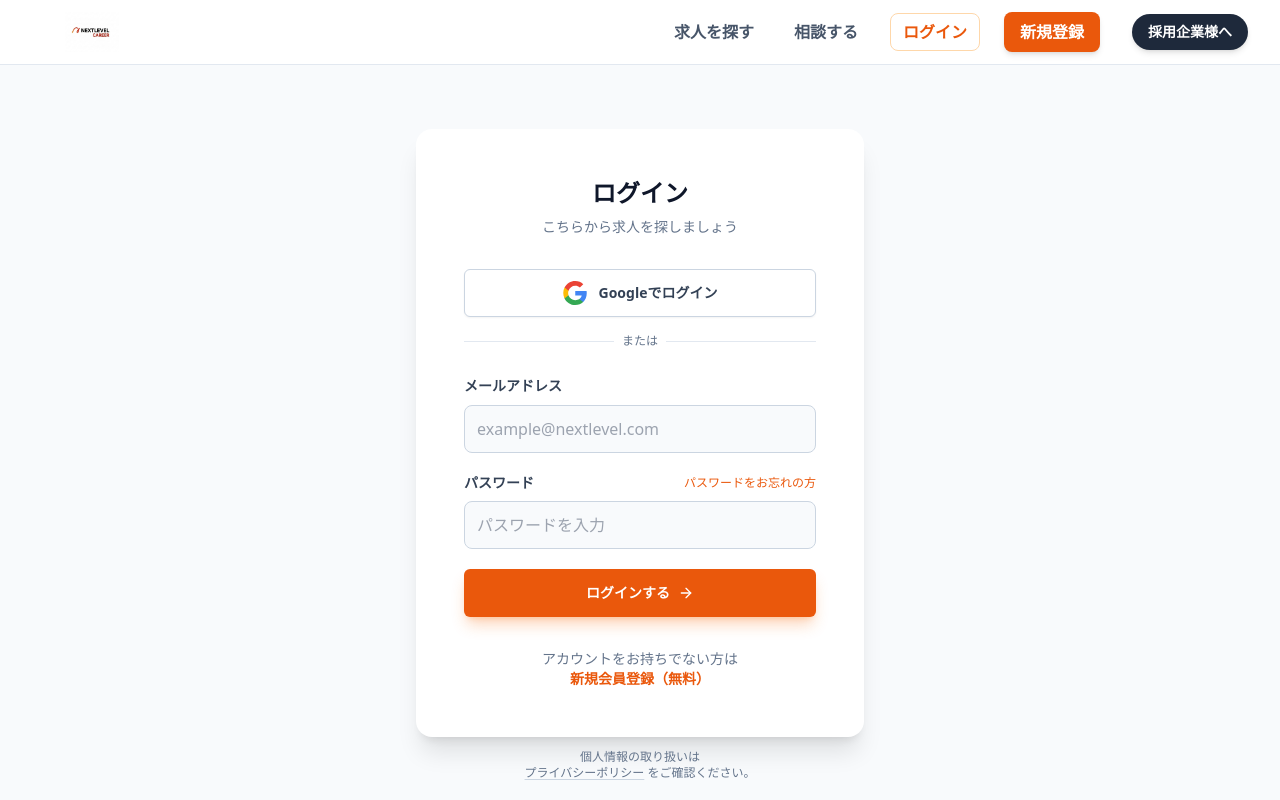
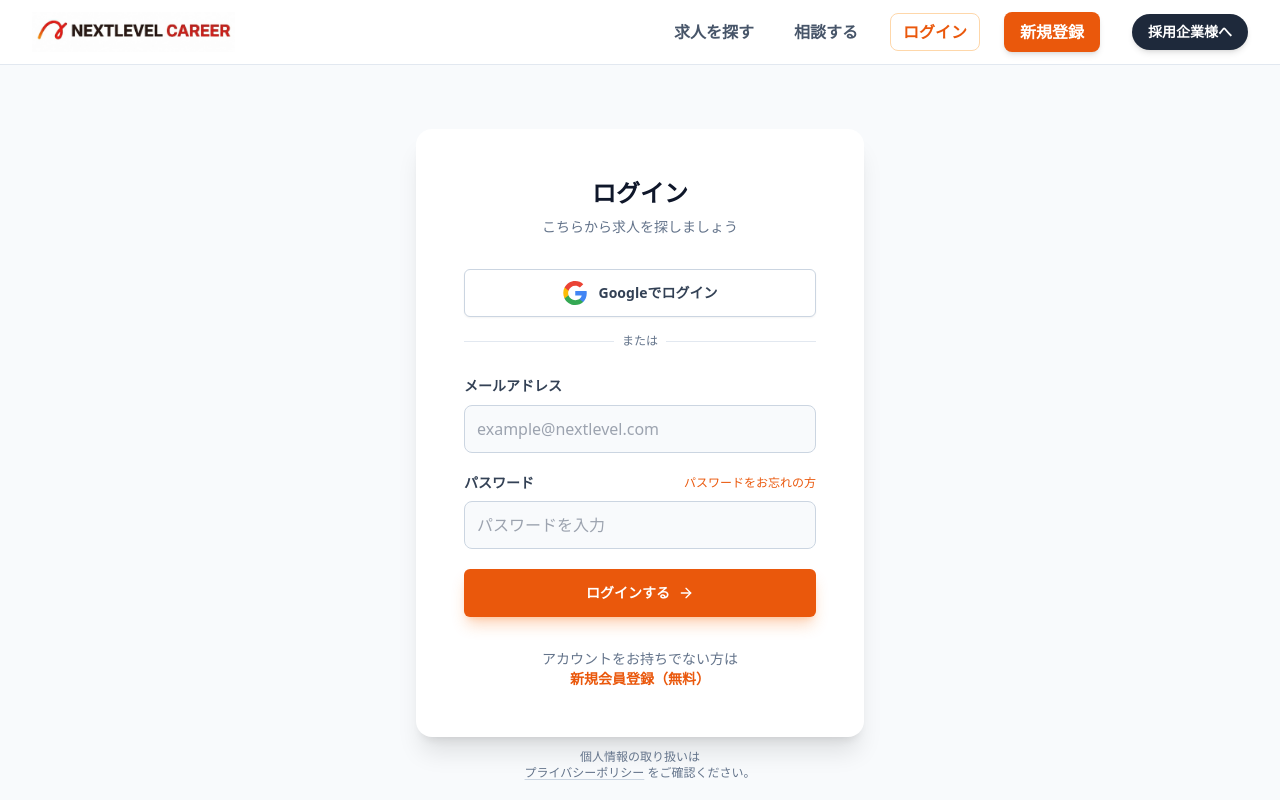
Before and after one commit to nextlevelkitamura-alt/nextlevel-career-website, a Next.js app: page /login in a window 1280 px wide. Shown: the top 800 px of the page. Built offline with nearby package versions, Linux system fonts and the light colour scheme; no server answers.

Commit message:
Restore header logo and set favicon to admin icon

```diff
--- a/app/layout.tsx
+++ b/app/layout.tsx
@@ -24,6 +24,11 @@ export const metadata: Metadata = {
     card: 'summary_large_image',
     title: "ネクストレベルキャリア | あなたのキャリアを次のレベルへ",
     description: "最適な転職をサポートするパートナー、ネクストレベルキャリア。",
+  },
+  icons: {
+    icon: '/admin-icon.jpg',
+    shortcut: '/admin-icon.jpg',
+    apple: '/admin-icon.jpg',
   },
   verification: {
     google: "oSBMBkWM-Bt4lSG8g6Fh_OzS3FIGaOLYCp9fV5ywoAc",
--- a/app/lp/page.tsx
+++ b/app/lp/page.tsx
@@ -148,11 +148,11 @@ export default function RegisterLPPage() {
                     <div className="w-full flex h-16 items-center justify-between px-4 md:px-8">
                         <div className="flex items-center space-x-2">
                             <Image
-                                src="/admin-icon.jpg"
+                                src="/logo_large.png"
                                 alt="Next Level Career"
                                 width={200}
-                                height={80}
-                                className="h-10 w-[120px] object-contain"
+                                height={60}
+                                className="h-10 w-auto object-contain"
                                 priority
                             />
                         </div>
--- a/components/Header.tsx
+++ b/components/Header.tsx
@@ -22,11 +22,11 @@ export default async function Header() {
             <div className="w-full flex h-16 items-center justify-between px-4 md:px-8">
                 <Link href="/" className="flex items-center space-x-2">
                     <Image
-                        src="/admin-icon.jpg"
+                        src="/logo_large.png"
                         alt="Next Level Career"
                         width={200}
-                        height={80}
-                        className="h-10 w-[120px] object-contain"
+                        height={60}
+                        className="h-10 w-auto object-contain"
                         priority
                     />
                 </Link>
--- a/components/chat/MobileChatInterface.tsx
+++ b/components/chat/MobileChatInterface.tsx
@@ -52,9 +52,9 @@ export default function MobileChatInterface({
                 {/* Left: Logo (Home Link) */}
                 <Link href="/" className="flex items-center">
                     <img
-                        src="/admin-icon.jpg"
+                        src="/logo_large.png"
                         alt="Next Level Career"
-                        className="h-8 w-[96px] object-contain"
+                        className="h-8 w-auto object-contain"
                         onError={(e) => {
                             // Fallback if logo fails
                             e.currentTarget.style.display = 'none';
```
